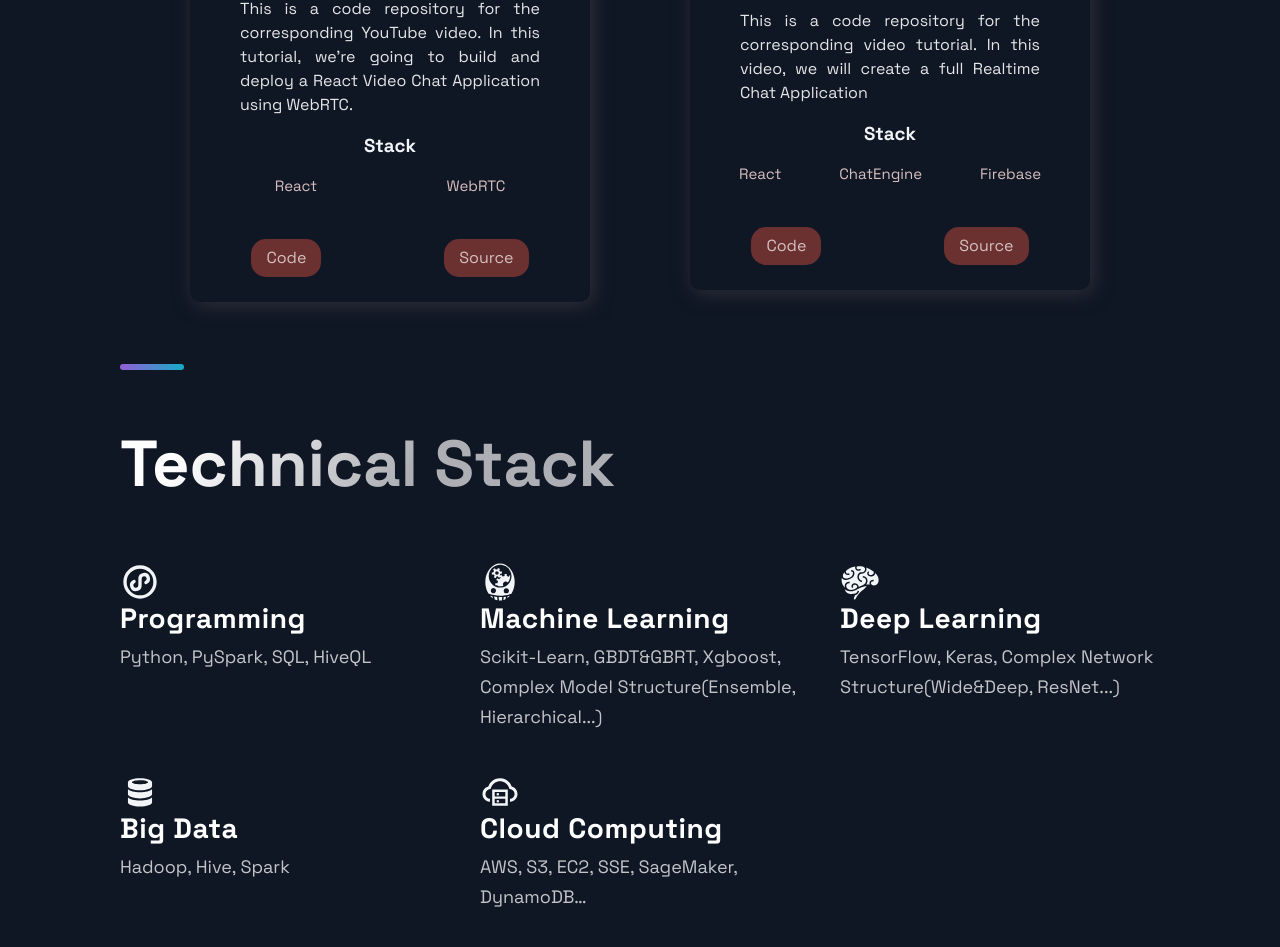
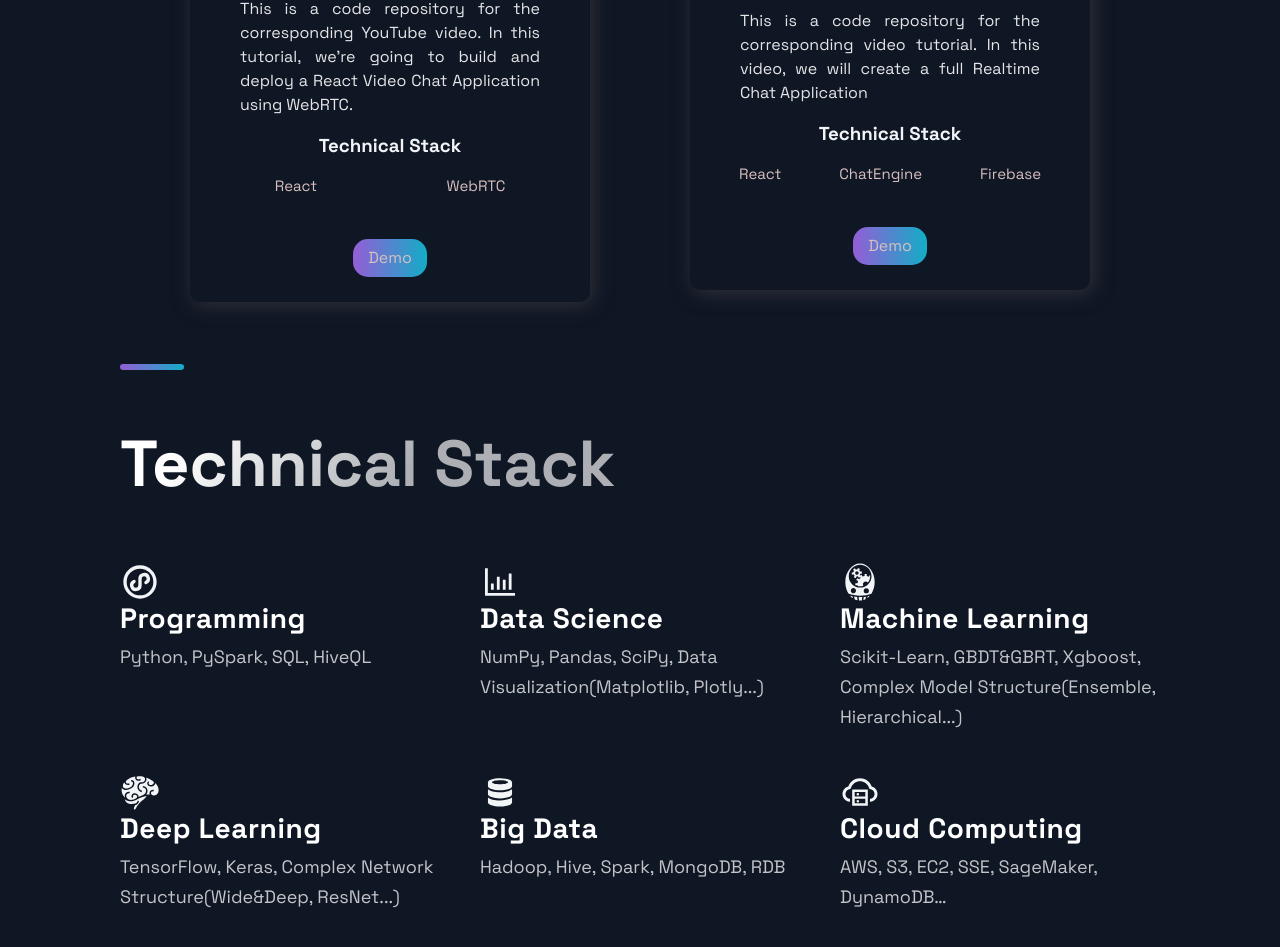
Before and after one commit to andyhou965/portfolio_website, a Next.js app: page / in a window 1280 px wide. Shown: the part 2917-3864 px from the top of the page. Built offline with nearby package versions, Linux system fonts and the light colour scheme.

Commit message:
Update social media and technical stack

```diff
--- a/src/components/Footer/Footer.js
+++ b/src/components/Footer/Footer.js
@@ -34,13 +34,13 @@ const Footer = () => {
           <Slogan>TECHNOLOGY CHANGE THE WORLD</Slogan>
         </CompanyContainer>
         <SocialContainer>
-          <SocialIcons href="#">
+          <SocialIcons href="https://github.com/andyhou965?tab=repositories">
             <AiFillGithub size="3rem" />
           </SocialIcons>
-          <SocialIcons href="#">
+          <SocialIcons href="https://www.linkedin.com/in/junjie-h-487a301ab/">
             <AiFillLinkedin size="3rem" />
           </SocialIcons>
-          <SocialIcons href="#">
+          <SocialIcons href="https://www.youtube.com/channel/UCf3jVTmrt8ihI5GudpBPXZg">
             <AiFillYoutube size="3rem" />
           </SocialIcons>
         </SocialContainer>
--- a/src/components/Projects/Projects.js
+++ b/src/components/Projects/Projects.js
@@ -37,7 +37,7 @@ const Projects = () => (
             <br />
             <div>
               <TitleContent>
-                <h3>Stack</h3>
+                <h3>Technical Stack</h3>
               </TitleContent>
               <TagList>
                 {tags.map((tag, i) => (
@@ -46,8 +46,8 @@ const Projects = () => (
               </TagList>
             </div>
             <UtilityList>
-              <ExternalLinks href={visit}>Code</ExternalLinks>
-              <ExternalLinks href={source}>Source</ExternalLinks>
+              <ExternalLinks href={visit}>Demo</ExternalLinks>
+              {/* <ExternalLinks href={source}>Source</ExternalLinks> */}
             </UtilityList>
           </BlogCard>
         )
--- a/src/components/Projects/ProjectsStyles.js
+++ b/src/components/Projects/ProjectsStyles.js
@@ -1,11 +1,11 @@
-import styled from 'styled-components';
+import styled from "styled-components";
 
 export const Img = styled.img`
-  width:100%;
-  height:100%;
+  width: 100%;
+  height: 100%;
   object-fit: cover;
   overflow: hidden;
-`
+`;
 
 export const GridContainer = styled.section`
   display: grid;
@@ -20,8 +20,7 @@ row-gap: 3rem;
     padding: 2rem;
     padding-bottom: 0;
   }
-
-`
+`;
 export const BlogCard = styled.div`
   border-radius: 10px;
   box-shadow: 3px 3px 20px rgba(80, 78, 78, 0.5);
@@ -35,16 +34,14 @@ export const TitleContent = styled.div`
   text-align: center;
   z-index: 20;
   width: 100%;
-
 `;
-
 
 export const HeaderThree = styled.h3`
   font-weight: 500;
   letter-spacing: 2px;
   color: #9cc9e3;
-  padding: .5rem 0;
-  font-size: ${(props) => props.title ? '3rem' : '2rem'};
+  padding: 0.5rem 0;
+  font-size: ${(props) => (props.title ? "3rem" : "2rem")};
 `;
 
 export const Hr = styled.hr`
@@ -59,12 +56,11 @@ export const Intro = styled.div`
   width: 170px;
   margin: 0 auto;
   color: #dce3e7;
-  font-family: 'Droid Serif', serif;
+  font-family: "Droid Serif", serif;
   font-size: 13px;
   font-style: italic;
   line-height: 18px;
 `;
-
 
 export const CardInfo = styled.p`
   width: 100%;
@@ -74,11 +70,9 @@ export const CardInfo = styled.p`
   line-height: 24px;
   text-align: justify;
   @media ${(props) => props.theme.breakpoints.sm} {
-    padding:.3rem
-
+    padding: 0.3rem;
   }
 `;
-
 
 export const UtilityList = styled.ul`
   list-style-type: none;
@@ -89,15 +83,18 @@ export const UtilityList = styled.ul`
 `;
 
 export const ExternalLinks = styled.a`
-color:#d4c0c0;
+  color: #d4c0c0;
   font-size: 1.6rem;
-padding:1rem 1.5rem;
-background: #6b3030;
+  padding: 1rem 1.5rem;
+  background-color: #fff;
+  background: ${(props) =>
+    props.colorAlt
+      ? "linear-gradient(270deg, #F46737 0%, #945DD6 100%)"
+      : "linear-gradient(270deg, #13ADC7 0%, #945DD6 100%)"};
   border-radius: 15px;
   transition: 0.5s;
-&:hover{
-  background: #801414;
-
+  &:hover {
+    background: #f46737;
   }
 `;
 
@@ -105,8 +102,8 @@ export const TagList = styled.ul`
   display: flex;
   justify-content: space-around;
   padding: 2rem;
-`
+`;
 export const Tag = styled.li`
   color: #d8bfbf;
   font-size: 1.5rem;
-`
+`;
--- a/src/components/Technologies/Technologies.js
+++ b/src/components/Technologies/Technologies.js
@@ -1,7 +1,7 @@
 import React from "react";
 import { DiDatabase } from "react-icons/di";
 
-import { AiOutlineCloudServer } from "react-icons/ai";
+import { AiOutlineCloudServer, AiOutlineBarChart } from "react-icons/ai";
 import { RiMiniProgramLine } from "react-icons/ri";
 import { GiArtificialIntelligence, GiBrain } from "react-icons/gi";
 import {
@@ -16,6 +16,8 @@ import {
   ListItem,
   ListParagraph,
   ListTitle,
+  BlogCard,
+  Img,
 } from "./TechnologiesStyles";
 
 const Technologies = () => (
@@ -29,6 +31,15 @@ const Technologies = () => (
         <ListContainer>
           <ListTitle>Programming</ListTitle>
           <ListParagraph>Python, PySpark, SQL, HiveQL</ListParagraph>
+        </ListContainer>
+      </ListItem>
+      <ListItem>
+        <AiOutlineBarChart size="4rem" />
+        <ListContainer>
+          <ListTitle>Data Science</ListTitle>
+          <ListParagraph>
+            NumPy, Pandas, SciPy, Data Visualization(Matplotlib, Plotly...)
+          </ListParagraph>
         </ListContainer>
       </ListItem>
       <ListItem>
@@ -54,7 +65,7 @@ const Technologies = () => (
         <DiDatabase size="4rem" />
         <ListContainer>
           <ListTitle>Big Data</ListTitle>
-          <ListParagraph>Hadoop, Hive, Spark</ListParagraph>
+          <ListParagraph>Hadoop, Hive, Spark, MongoDB, RDB</ListParagraph>
         </ListContainer>
       </ListItem>
       <ListItem>
@@ -65,6 +76,11 @@ const Technologies = () => (
         </ListContainer>
       </ListItem>
     </List>
+    <Section>
+      <BlogCard>
+        <Img src="/images/technical_stack.png" />
+      </BlogCard>
+    </Section>
   </Section>
 );
 
--- a/src/components/Technologies/TechnologiesStyles.js
+++ b/src/components/Technologies/TechnologiesStyles.js
@@ -1,8 +1,12 @@
-import styled from 'styled-components'
+import styled from "styled-components";
 
 export const ImageContainer = styled.div`
   text-align: center;
-  background-image: radial-gradient(50% 50% at 50% 50%, rgba(79, 108, 176, 0.25) 53.8%, rgba(79, 108, 176, 0) 100%);
+  background-image: radial-gradient(
+    50% 50% at 50% 50%,
+    rgba(79, 108, 176, 0.25) 53.8%,
+    rgba(79, 108, 176, 0) 100%
+  );
   width: 100%;
   padding: 60px;
   margin-top: 48px;
@@ -11,21 +15,21 @@ export const ImageContainer = styled.div`
   align-items: center;
   justify-content: center;
 
-  @media ${props => props.theme.breakpoints.lg} {
+  @media ${(props) => props.theme.breakpoints.lg} {
     background-image: none;
     padding: 0;
     margin-top: 40px;
   }
-  @media ${props => props.theme.breakpoints.md} {
+  @media ${(props) => props.theme.breakpoints.md} {
     background-image: none;
     padding: 0;
     margin-top: 16px;
   }
-`
+`;
 
 export const MainImage = styled.img`
   width: 100%;
-`
+`;
 
 export const List = styled.ul`
   list-style-type: none;
@@ -34,84 +38,84 @@ export const List = styled.ul`
   gap: 40px;
   margin: 3rem 0;
 
-  @media ${props => props.theme.breakpoints.lg}{
+  @media ${(props) => props.theme.breakpoints.lg} {
     margin: 64px 0;
   }
 
-  @media ${props => props.theme.breakpoints.md}{
+  @media ${(props) => props.theme.breakpoints.md} {
     margin: 64px 0;
-    gap: 24px
+    gap: 24px;
   }
 
-  @media ${props => props.theme.breakpoints.sm}{
+  @media ${(props) => props.theme.breakpoints.sm} {
     display: flex;
     flex-direction: column;
     margin: 32px 0;
   }
-`
+`;
 
 export const ListContainer = styled.div`
   display: flex;
   flex-direction: column;
 
-  @media ${props => props.theme.breakpoints.sm}{
+  @media ${(props) => props.theme.breakpoints.sm} {
     display: flex;
     margin-left: 18px;
   }
-`
+`;
 
 export const ListTitle = styled.h4`
   font-weight: 700;
   font-size: 28px;
   line-height: 32px;
   letter-spacing: 0.02em;
-  color: #FFFFFF;
+  color: #ffffff;
   margin-bottom: 8px;
 
-@media ${props => props.theme.breakpoints.md}{
+  @media ${(props) => props.theme.breakpoints.md} {
     font-size: 24px;
     line-height: 28px;
   }
 
-@media ${props => props.theme.breakpoints.sm}{
+  @media ${(props) => props.theme.breakpoints.sm} {
     font-size: 20px;
     line-height: 28px;
     letter-spacing: 0.02em;
     margin-bottom: 4px;
   }
-`
+`;
 
 export const ListParagraph = styled.p`
   font-size: 18px;
   line-height: 30px;
   color: rgba(255, 255, 255, 0.75);
 
-  @media ${props => props.theme.breakpoints.md}{
+  @media ${(props) => props.theme.breakpoints.md} {
     font-size: 16px;
     line-height: 28px;
   }
 
-  @media ${props => props.theme.breakpoints.sm}{
+  @media ${(props) => props.theme.breakpoints.sm} {
     font-size: 14px;
     line-height: 22px;
   }
-`
+`;
 
 export const ListItem = styled.li`
   max-width: 320px;
   display: flex;
   flex-direction: column;
 
-@media ${props => props.theme.breakpoints.md}{
+  @media ${(props) => props.theme.breakpoints.md} {
     max-width: 203px;
   }
 
-@media ${props => props.theme.breakpoints.sm}{
+  @media ${(props) => props.theme.breakpoints.sm} {
     margin-bottom: 14px;
     max-width: 320px;
     flex-direction: row;
   }
-`
+`;
 
 export const ListIcon = styled.img`
   display: block;
@@ -119,15 +123,49 @@ export const ListIcon = styled.img`
   height: 48px;
   margin-bottom: 10px;
 
-  @media ${props => props.theme.breakpoints.md}{
+  @media ${(props) => props.theme.breakpoints.md} {
     width: 40px;
     height: 40px;
     margin-bottom: 8px;
   }
 
-  @media ${props => props.theme.breakpoints.sm}{
+  @media ${(props) => props.theme.breakpoints.sm} {
     width: 32px;
     height: 32px;
     margin-bottom: 0px;
   }
-`
+`;
+export const LeftSection = styled.div`
+  width: 100%;
+  @media ${(props) => props.theme.breakpoints.sm} {
+    width: 80%;
+    display: flex;
+    flex-direction: column;
+
+    margin: 0 auto;
+  }
+  @media ${(props) => props.theme.breakpoints.md} {
+    width: 100%;
+    display: flex;
+    flex-direction: column;
+
+    margin: 0 auto;
+  }
+`;
+
+export const Img = styled.img`
+  width: 100%;
+  height: 100%;
+  object-fit: cover;
+  overflow: hidden;
+`;
+
+export const BlogCard = styled.div`
+  border-radius: 10px;
+  box-shadow: 3px 3px 20px rgba(80, 78, 78, 0.5);
+  text-align: center;
+  width: 100%;
+  @media ${(props) => props.theme.breakpoints.sm} {
+    width: 100%;
+  }
+`;
--- a/src/pages/index.js
+++ b/src/pages/index.js
@@ -1,4 +1,4 @@
-import Acomplishments from "../components/Acomplishments/Acomplishments";
+import Accomplishments from "../components/Accomplishments/Accomplishments";
 import BgAnimation from "../components/BackgrooundAnimation/BackgroundAnimation";
 import Hero from "../components/Hero/Hero";
 import Projects from "../components/Projects/Projects";
@@ -15,7 +15,7 @@ const Home = () => {
         <BgAnimation />
       </Section>
       <Timeline />
-      <Acomplishments />
+      <Accomplishments />
       <Projects />
       <Technologies />
     </Layout>
```
Also changed, not shown: src/components/Accomplishments/Accomplishments.js (renamed from src/components/Acomplishments/Acomplishments.js, +4 -4 lines), src/components/Header/Header.js (+5 -5 lines), public/images/technical_stack.png (added), src/components/Accomplishments/AccomplishmentsStyles.js (renamed from src/components/Acomplishments/AcomplishmentsStyles.js). Lines whose indentation alone changed are shown as unchanged.
